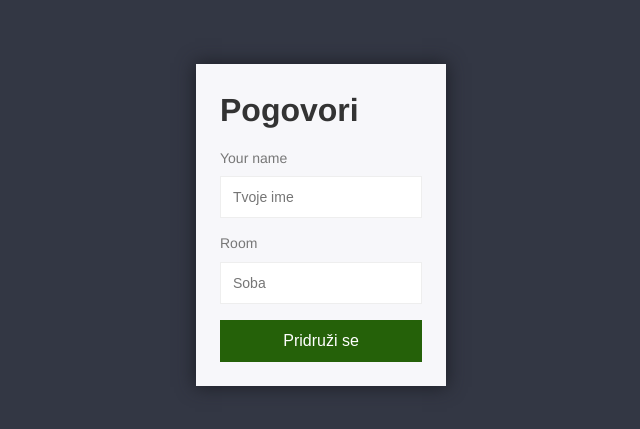
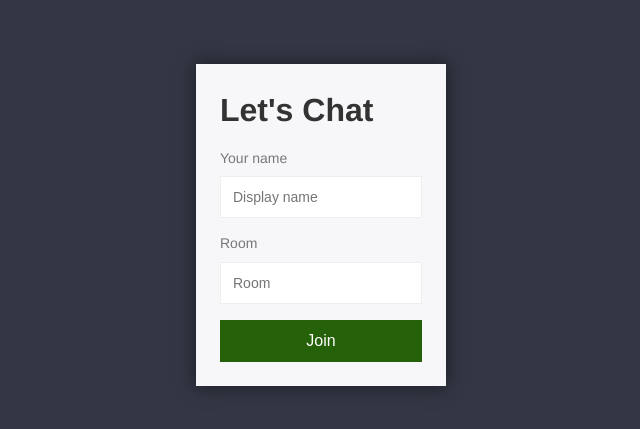
Before and after one commit to Acovid/chat-app, a website: page public/index.html in a window 1280 px wide. Shown: the part 175-604 px from the top of the page, without its empty margins (319-959 px from the left). Drawn offline with Linux system fonts and the light colour scheme.

Commit message:
change display names to english

```diff
--- a/public/index.html
+++ b/public/index.html
@@ -13,13 +13,13 @@
 <body>
     <div class="centered-form">
         <div class="centered-form__box">
-            <h1>Pogovori</h1>
+            <h1>Let's Chat</h1>
             <form action="/chat.html">
                 <label>Your name</label>
-                <input type="text" name="username" placeholder="Tvoje ime" required />
+                <input type="text" name="username" placeholder="Display name" required />
                 <label>Room</label>
-                <input type="text" name="room" placeholder="Soba" required />
-                <button>Pridruži se</button>
+                <input type="text" name="room" placeholder="Room" required />
+                <button>Join</button>
             </form>
         </div>
     </div>
```
